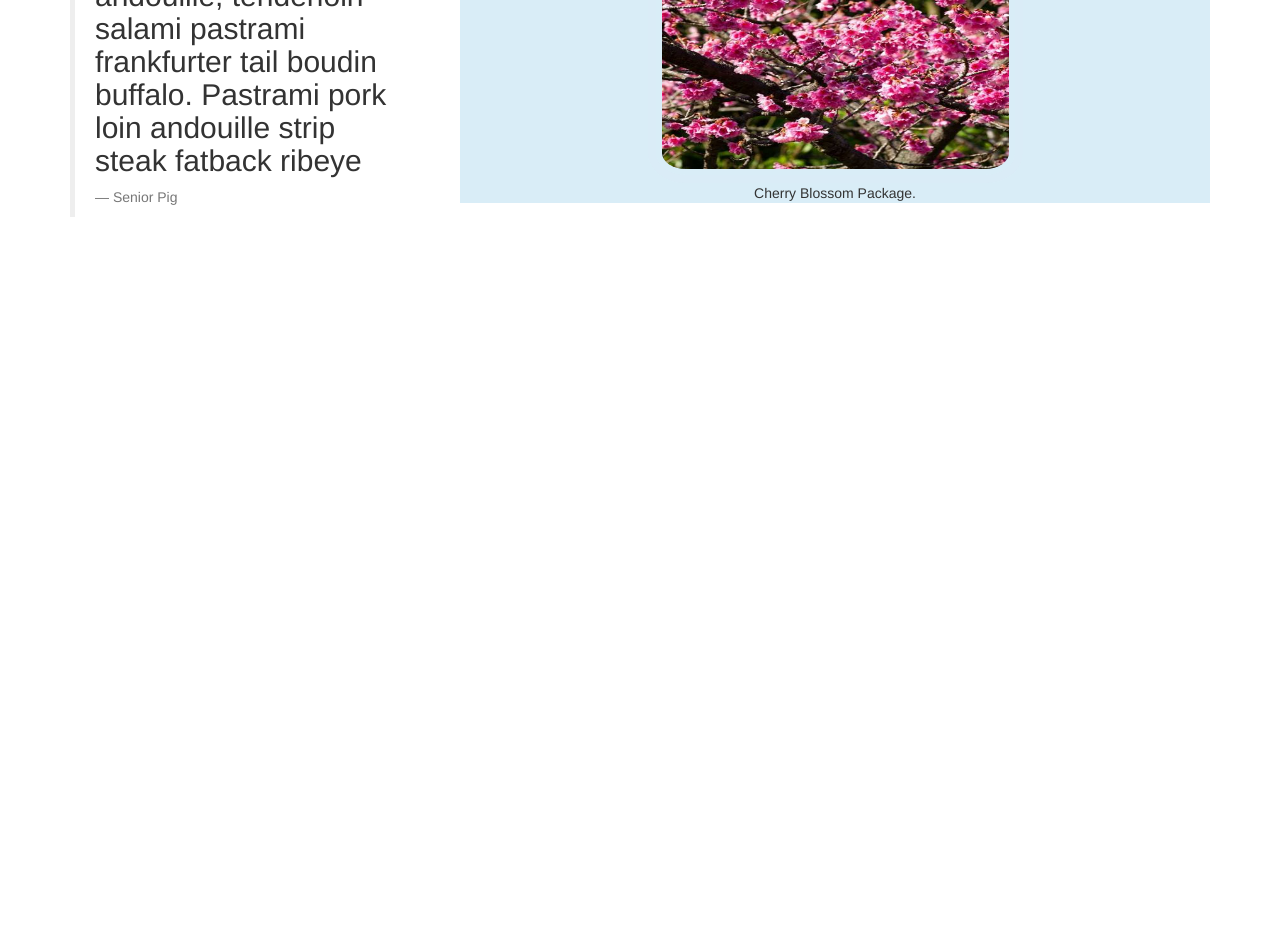
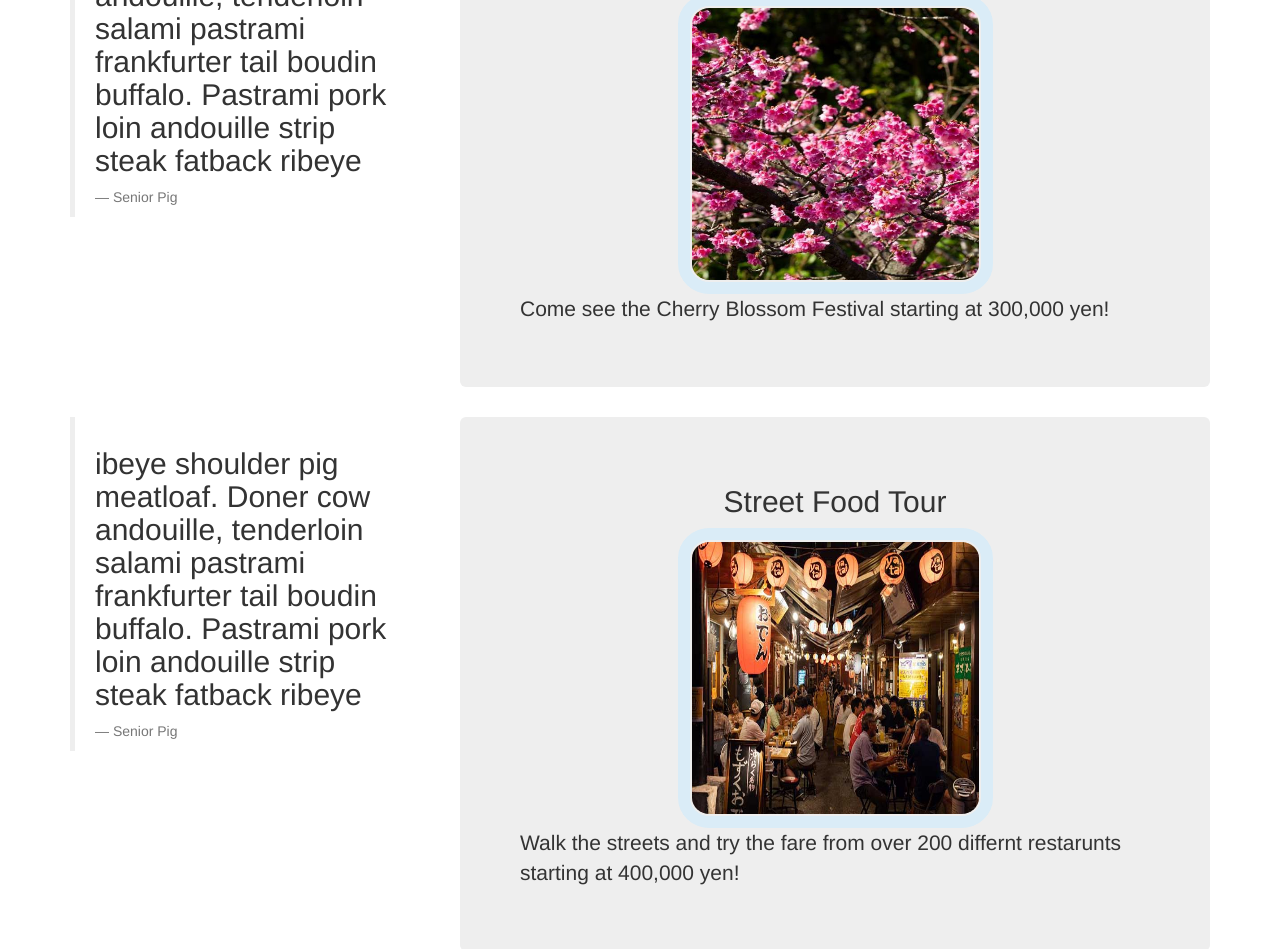
Before and after one commit to Wintermute787/bootsonground, a plain HTML site: page index.html in a window 1280 px wide. Shown: the part 636-1585 px from the top of the page. Before the commit the page ends 873 px from the top, so only its background shows below. Drawn offline with nearby package versions, Linux system fonts and the light colour scheme.

Commit message:
Have packages and prices with reviews

```diff
--- a/css/styles.css
+++ b/css/styles.css
@@ -1,12 +1,13 @@
 .packageimage {
- width: 50%;
+  width: 50%;
   height: 300px;
   margin-left: auto;
   margin-right: auto;
   display: block;
-  border: 8px solid #daecf7;
-  padding: 6px;
+  border: 12px solid #daecf7;
+  padding: 2px;
   border-radius: 10%
+
 }
 
 .caption {
--- a/index.html
+++ b/index.html
@@ -23,6 +23,7 @@
 
       <!-- Reviews and Packages -->
       <div class="row">
+        <!-- Cherry Blossom Package -->
         <div class="col-md-4">
         <blockquote class="arrow">
           <h2>ibeye shoulder pig meatloaf. Doner cow andouille, tenderloin salami pastrami frankfurter tail boudin buffalo. Pastrami pork loin andouille strip steak fatback ribeye</h2>
@@ -30,15 +31,26 @@
         </blockquote>
         </div>
         <div class="col-md-8">
-          <div class="bg-info" class="caption">
-
-          <img class="packageimage" src="img/cherry.jpg" alt="Cheery Tree">
-          <div class="caption">
-            <p>Cherry Blossom Package.</p>
+          <div class="jumbotron" class="caption">
+            <div class="caption"><h2>Cherry Blossom Package</h2></div>
+            <img class="packageimage" src="img/cherry.jpg" alt="Cheery Tree">
+            <p>Come see the Cherry Blossom Festival starting at 300,000 yen!</p>
           </div>
         </div>
+        <!-- Food Tour Package -->
+        <div class="col-md-4">
+        <blockquote class="arrow">
+          <h2>ibeye shoulder pig meatloaf. Doner cow andouille, tenderloin salami pastrami frankfurter tail boudin buffalo. Pastrami pork loin andouille strip steak fatback ribeye</h2>
+          <footer>Senior Pig</footer>
+        </blockquote>
         </div>
-
+        <div class="col-md-8">
+          <div class="jumbotron" class="caption">
+            <div class="caption"><h2>Street Food Tour</h2></div>
+            <img class="packageimage" src="img/StreetFood.jpg" alt="Cheery Tree">
+            <p>Walk the streets and try the fare from over 200 differnt restarunts starting at 400,000 yen!</p>
+          </div>
+        </div>
     </div>
     </div>
   </body>
```
Also changed, not shown: img/StreetFood.jpg (added).
